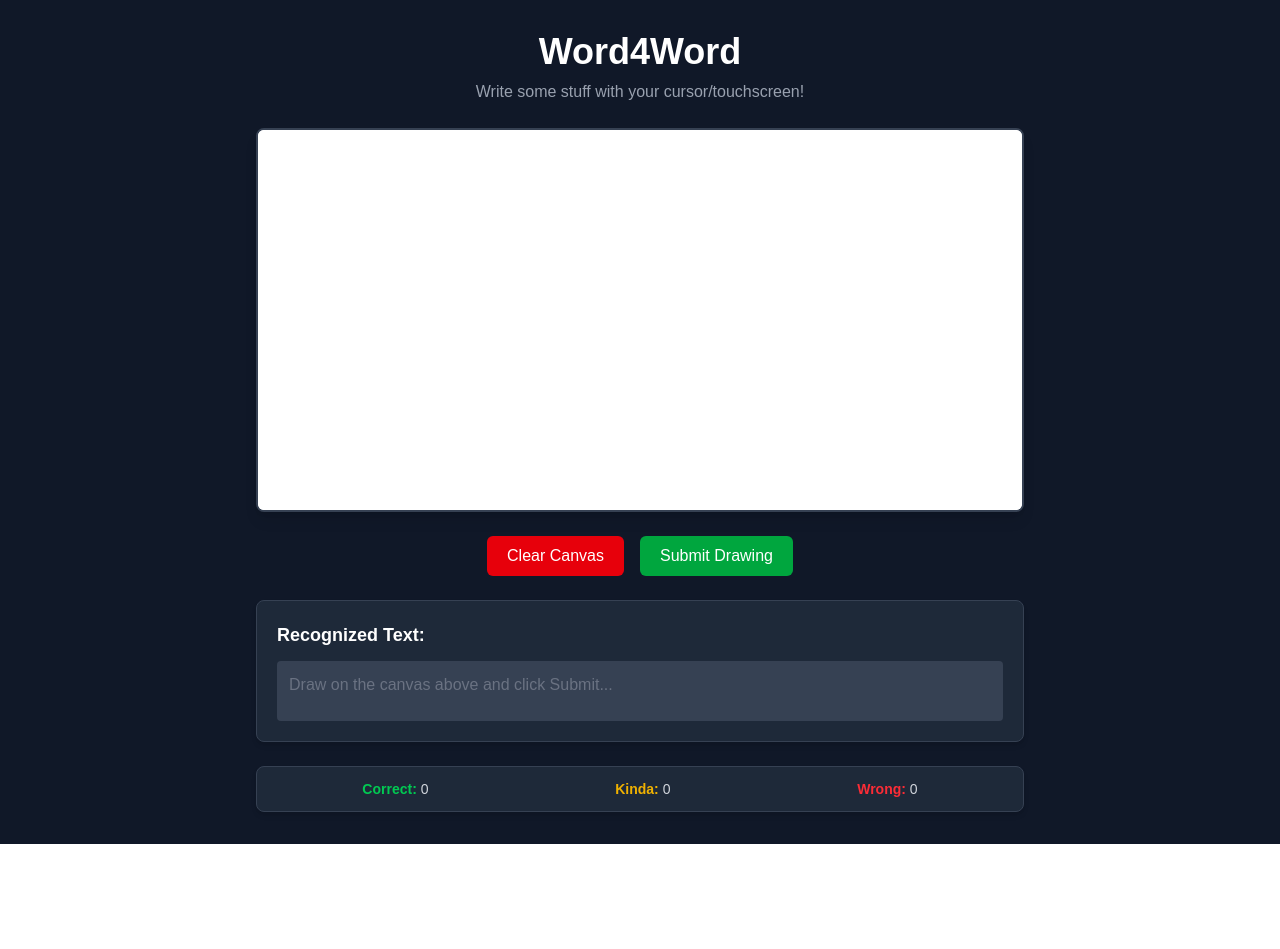
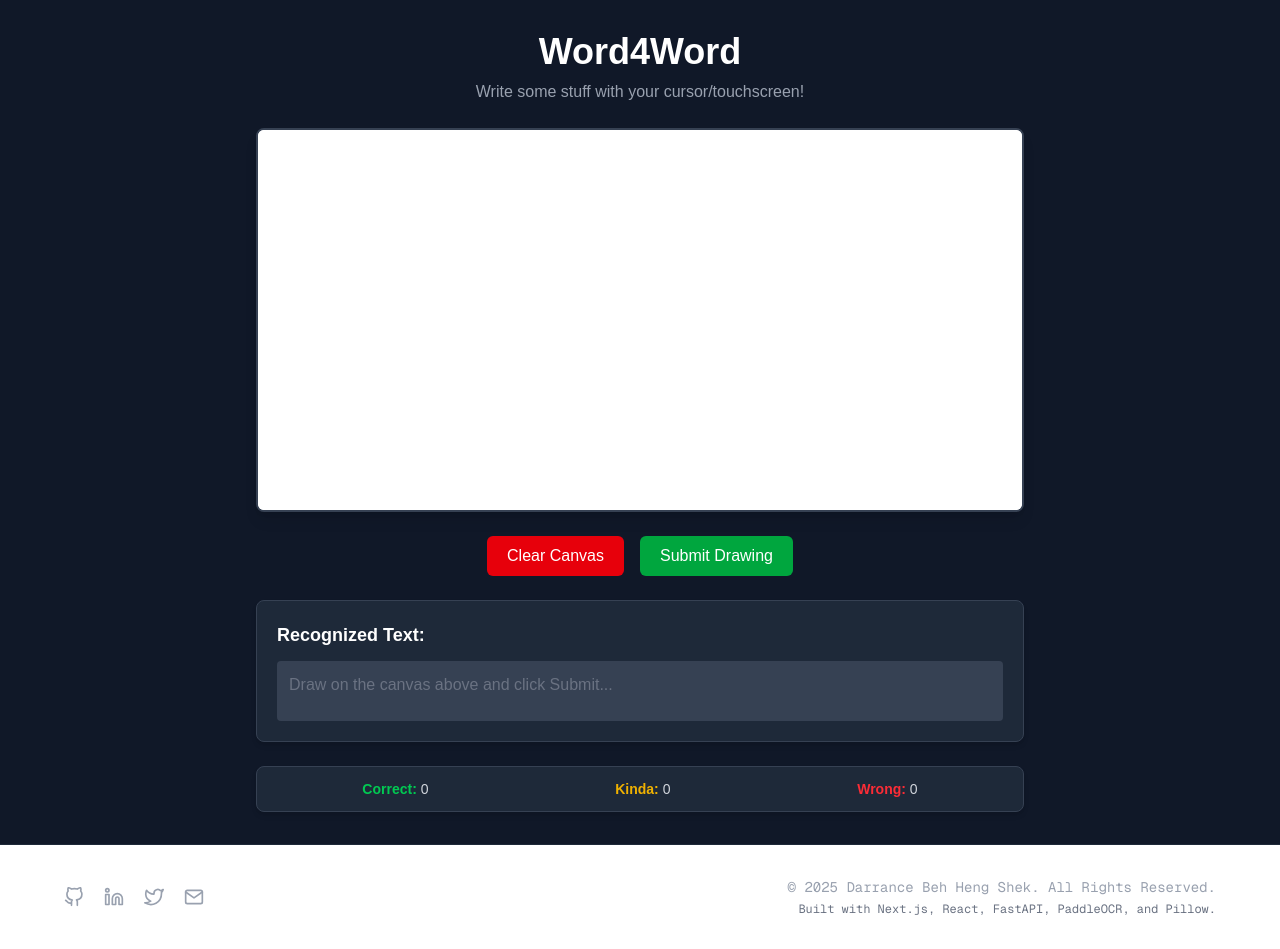
Before and after one commit to darrancebeh/word4word, a Next.js app: page / in a window 1280 px wide. Before the commit the page ends 844 px from the top, so only its background shows below. Built offline with nearby package versions, Linux system fonts and the light colour scheme.

Commit message:
Add Footer component with social links and copyright information; update package.json and package-lock.json for new dependencies.

```diff
--- a/package.json
+++ b/package.json
@@ -9,9 +9,11 @@
     "lint": "next lint"
   },
   "dependencies": {
+    "framer-motion": "^12.9.2",
     "next": "15.3.1",
     "react": "^19.0.0",
-    "react-dom": "^19.0.0"
+    "react-dom": "^19.0.0",
+    "react-icons": "^5.5.0"
   },
   "devDependencies": {
     "@eslint/eslintrc": "^3",
--- a/src/app/page.tsx
+++ b/src/app/page.tsx
@@ -1,9 +1,12 @@
 import Image from "next/image";
 import LandingPage from "@/components/LandingPage";
+import Footer from "@/components/Footer";
 
 export default function Home() {
   return (
-    <LandingPage />
-
+    <>
+      <LandingPage />
+      <Footer />
+    </>
   );
 }
--- /dev/null
+++ b/src/components/Footer.tsx
@@ -0,0 +1,76 @@
+"use client";
+
+import React from 'react';
+import { motion } from 'framer-motion';
+import { FiGithub, FiLinkedin, FiTwitter, FiMail } from 'react-icons/fi';
+
+const Footer: React.FC = () => {
+  const currentYear = new Date().getFullYear();
+
+  return (
+    <motion.footer
+      className="w-full py-8 px-4 sm:px-8 bg-opacity-50 text-gray-400 text-sm font-[family-name:var(--font-geist-mono)] border-t border-gray-800"
+      initial={{ opacity: 0, y: 20 }}
+      animate={{ opacity: 1, y: 0 }}
+      transition={{ duration: 0.5, delay: 0.2 }}
+    >
+      <div className="max-w-6xl mx-auto flex flex-col sm:flex-row justify-between items-center gap-6">
+        {/* Social Links */}
+        <div className="flex gap-5">
+          <motion.a
+            href="https://github.com/darrancebeh"
+            target="_blank"
+            rel="noopener noreferrer"
+            aria-label="GitHub Profile"
+            className="transition-colors duration-300 hover:text-gray-200"
+            whileHover={{ scale: 1.15, y: -2 }}
+            whileTap={{ scale: 0.9 }}
+          >
+            <FiGithub className="w-5 h-5" />
+          </motion.a>
+          <motion.a
+            href="https://linkedin.com/in/darrancebeh"
+            target="_blank"
+            rel="noopener noreferrer"
+            aria-label="LinkedIn Profile"
+            className="transition-colors duration-300 hover:text-gray-200"
+            whileHover={{ scale: 1.15, y: -2 }}
+            whileTap={{ scale: 0.9 }}
+          >
+            <FiLinkedin className="w-5 h-5" />
+          </motion.a>
+          <motion.a
+            href="https://x.com/quant_in_my"
+            target="_blank"
+            rel="noopener noreferrer"
+            aria-label="X Profile"
+            className="transition-colors duration-300 hover:text-gray-200"
+            whileHover={{ scale: 1.15, y: -2 }}
+            whileTap={{ scale: 0.9 }}
+          >
+            <FiTwitter className="w-5 h-5" />
+          </motion.a>
+          <motion.a
+            href="mailto:darrancebeh@gmail.com"
+            aria-label="Send Email"
+            className="transition-colors duration-300 hover:text-gray-200"
+            whileHover={{ scale: 1.15, y: -2 }}
+            whileTap={{ scale: 0.9 }}
+          >
+            <FiMail className="w-5 h-5" />
+          </motion.a>
+        </div>
+
+        {/* Copyright */}
+        <div className="text-center sm:text-right">
+          <p>&copy; {currentYear} Darrance Beh Heng Shek. All Rights Reserved.</p>
+          <p className="text-xs text-gray-500 mt-1">
+            Built with Next.js, React, FastAPI, PaddleOCR, and Pillow.
+          </p>
+        </div>
+      </div>
+    </motion.footer>
+  );
+};
+
+export default Footer;
```
Also changed, not shown: 1 other file (tests, documents, lock files or other folders).
